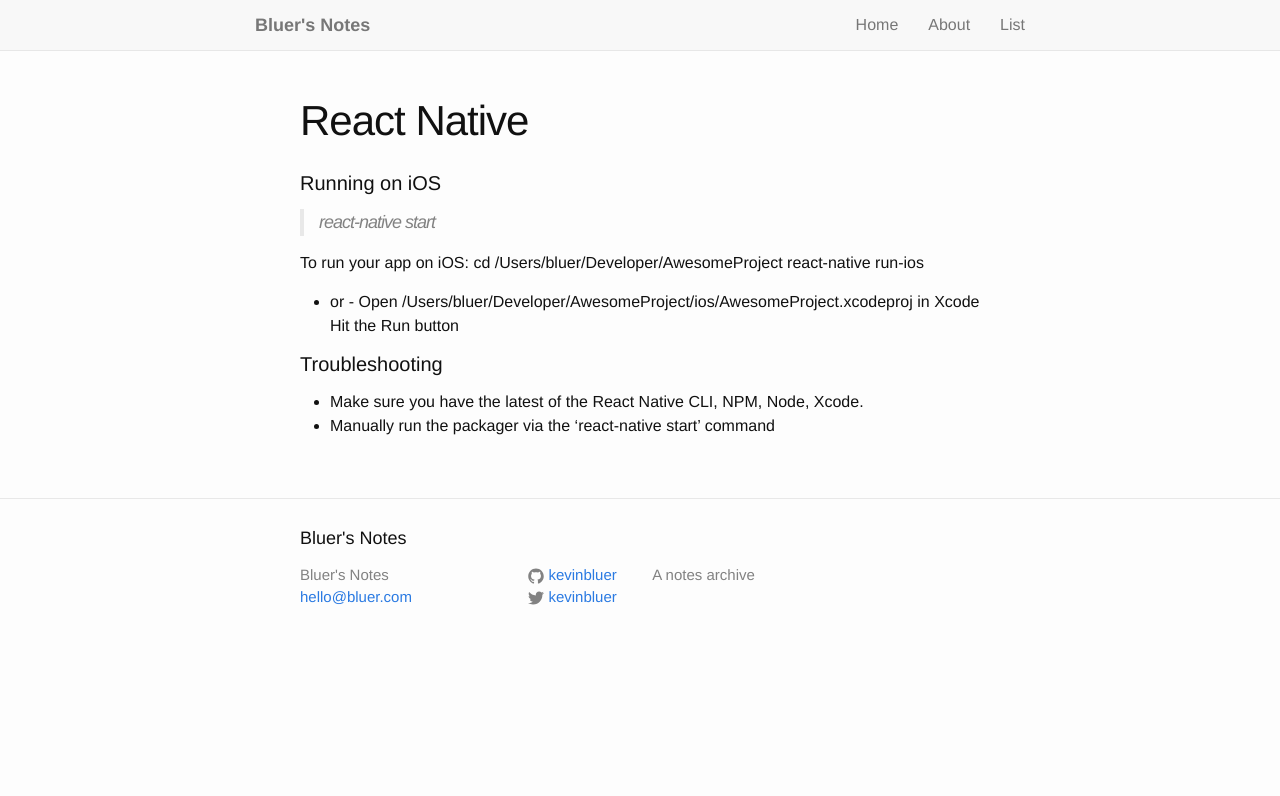
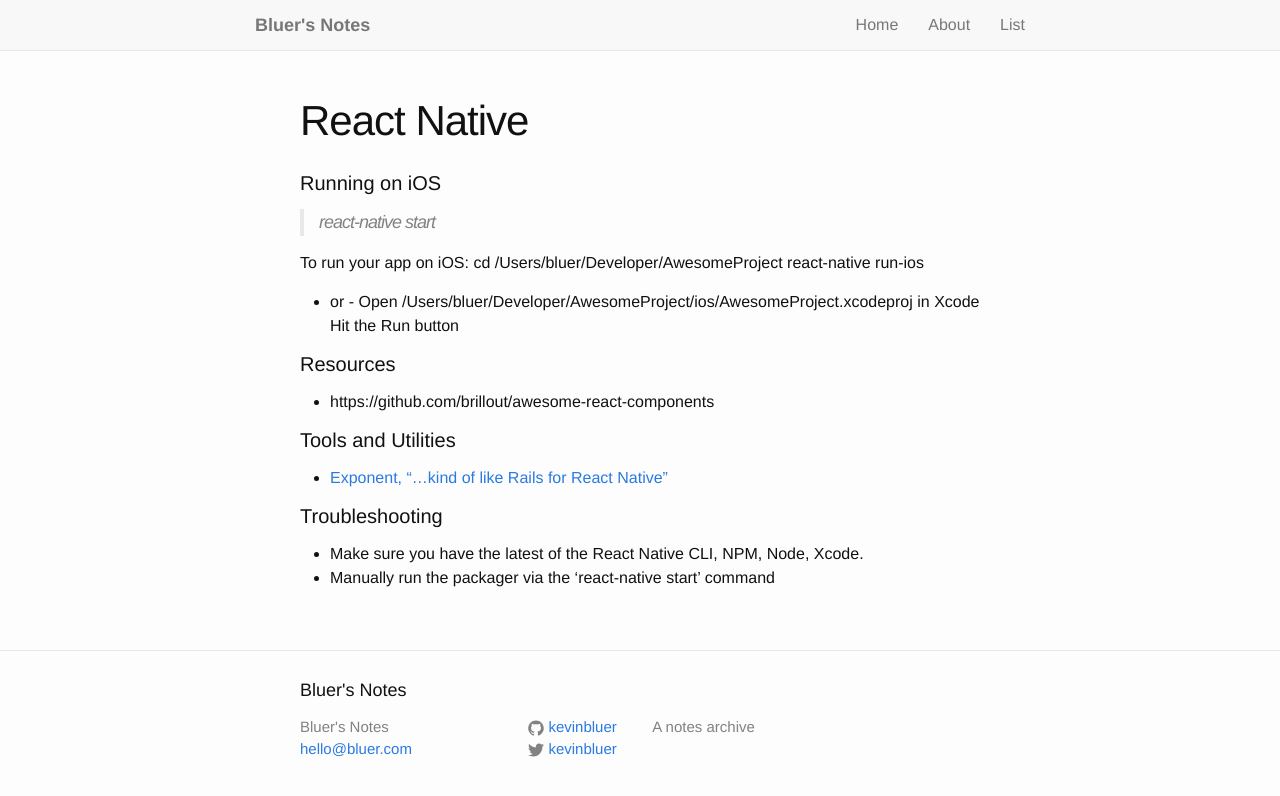
Before and after one commit to kevinbluer/bluer-notes-jekyll, a Jekyll site: the page built from react-native.md, in a window 1280 px wide. Shown: the top 796 px of the page. Built offline with Jekyll 4.4.1, drawn with Linux system fonts in a browser that asks for light colours.

Commit message:
react native

```diff
--- a/react-native.md
+++ b/react-native.md
@@ -15,6 +15,14 @@
    Open /Users/bluer/Developer/AwesomeProject/ios/AwesomeProject.xcodeproj in Xcode
    Hit the Run button
 
+#### Resources
+
+- https://github.com/brillout/awesome-react-components
+
+#### Tools and Utilities
+
+- [Exponent, "...kind of like Rails for React Native"](https://docs.getexponent.com/versions/v10.0.0/index.html)
+
 #### Troubleshooting
 
 - Make sure you have the latest of the React Native CLI, NPM, Node, Xcode.
```
